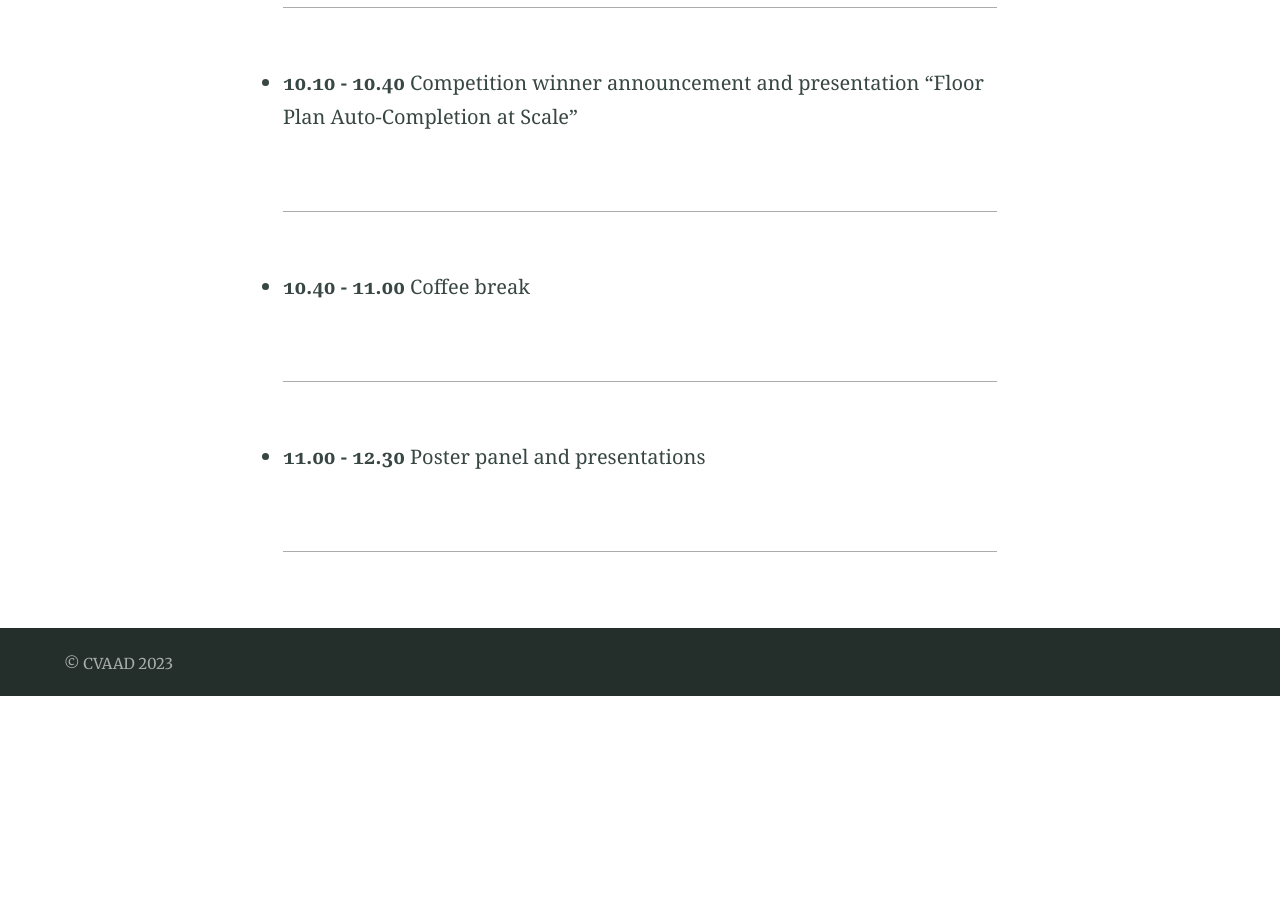
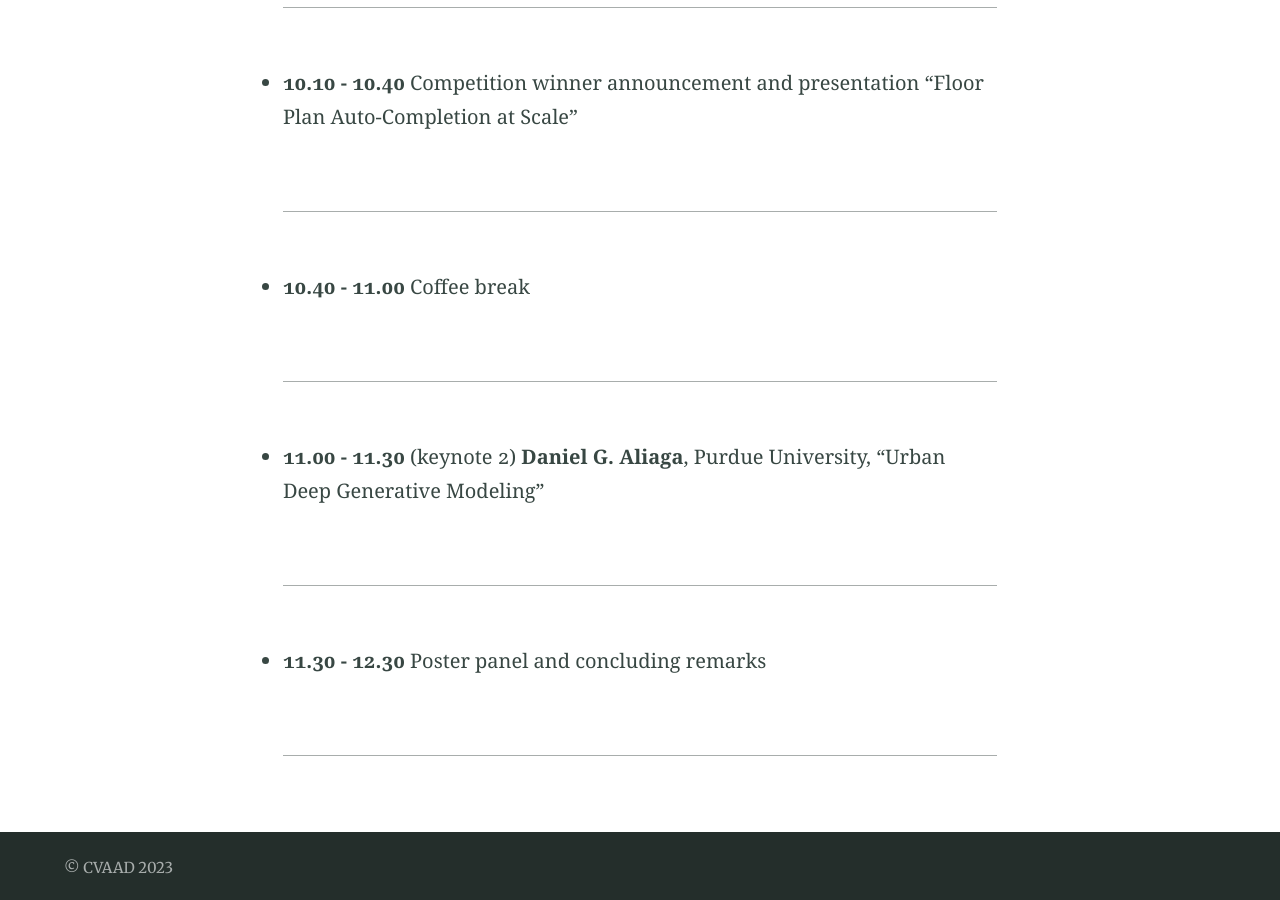
Before and after one commit to cvaad-workshop/cvaad-workshop.github.io, a Jekyll site: the page built from schedule.md, in a window 1280 px wide and 900 px high, scrolled down 1380 px. Built offline with Jekyll 4.4.1, drawn with Linux system fonts in a browser that asks for light colours; before the commit the page ends 2076 px from its top, so only the background shows below that.

Commit message:
Update schedule.md
update schedule

```diff
--- a/schedule.md
+++ b/schedule.md
@@ -32,6 +32,10 @@ feature_image: "../assets/images/cover-image1.png"
 
 ---
 
-- **11.00 - 12.30** Poster panel and presentations
+- **11.00 - 11.30** (keynote 2) **Daniel G. Aliaga**, Purdue University, "Urban Deep Generative Modeling"
 
 ---
+
+- **11.30 - 12.30** Poster panel and concluding remarks
+
+---
```
